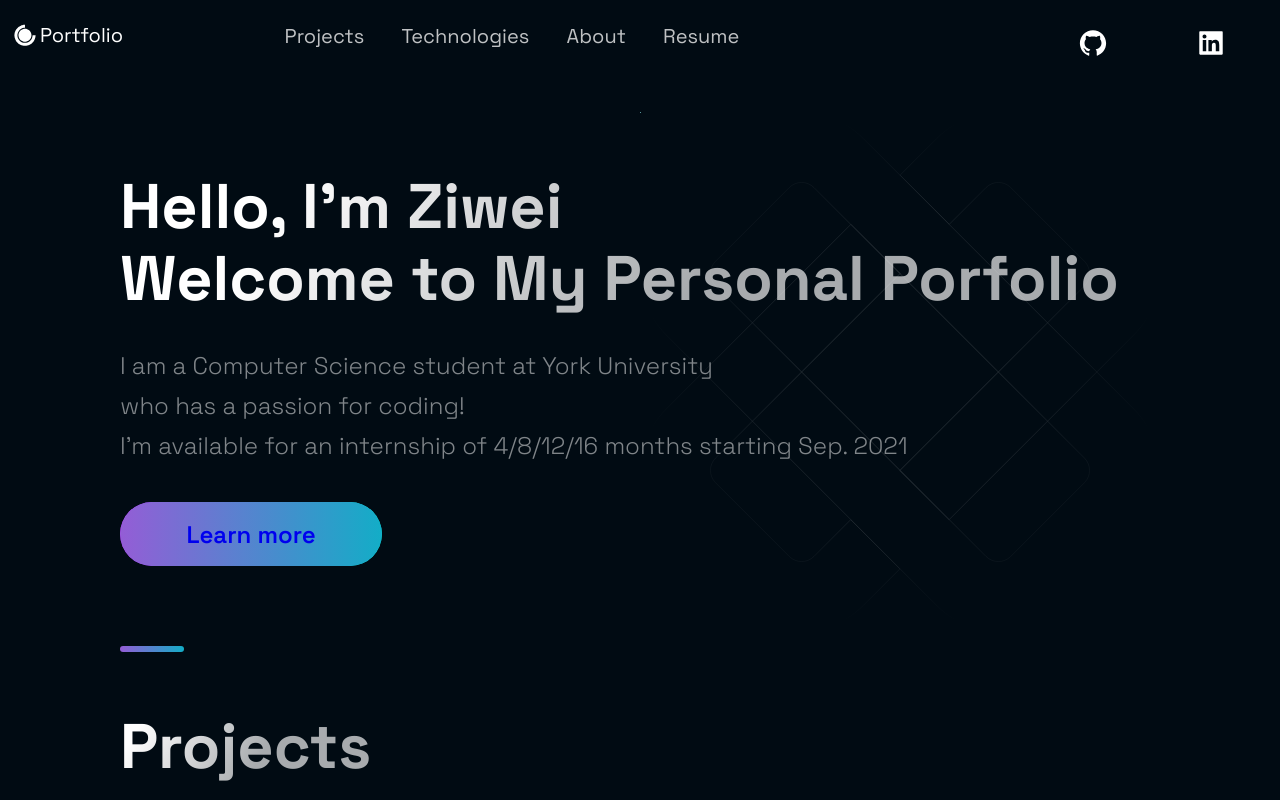
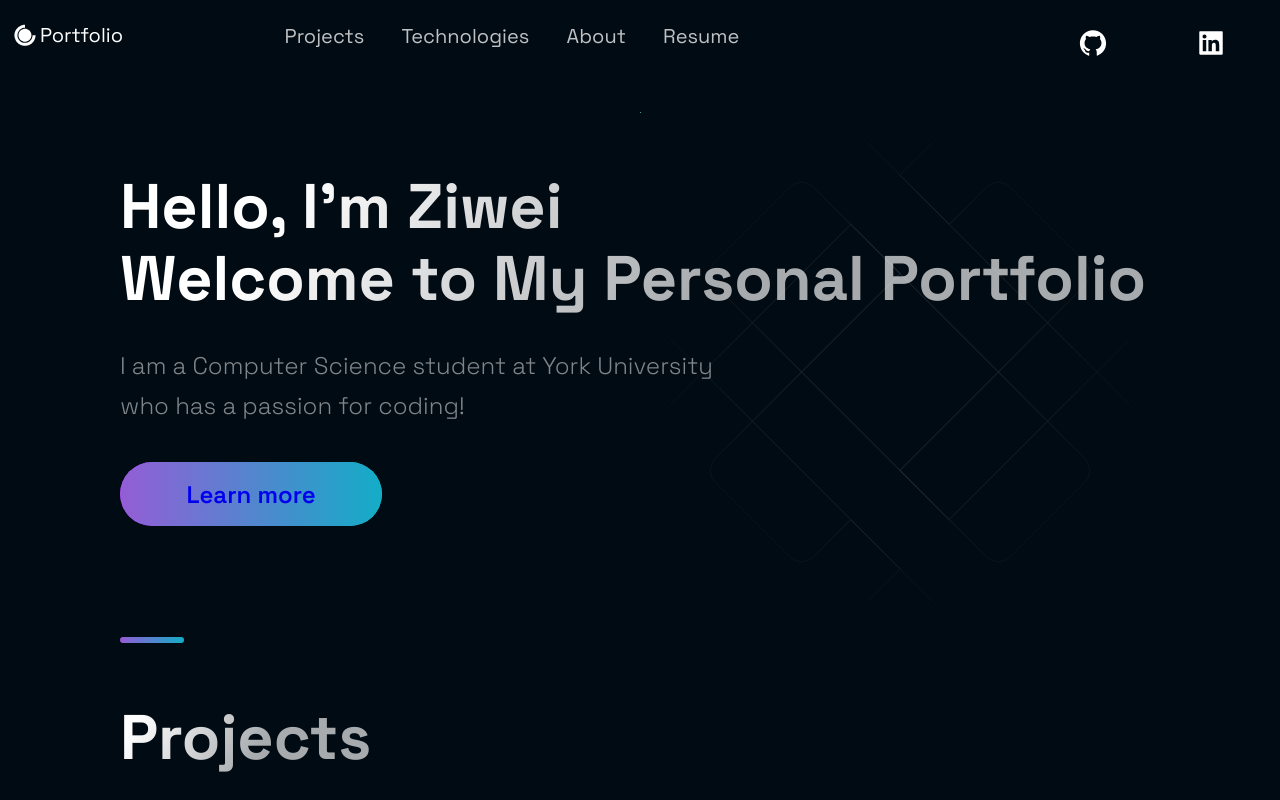
Before and after one commit to iamwangziwei/personal-portfolio, a Next.js app: page / in a window 1280 px wide. Shown: the top 800 px of the page. Built offline with nearby package versions, Linux system fonts and the light colour scheme.

Commit message:
Update Hero.js

```diff
--- a/src/components/Hero/Hero.js
+++ b/src/components/Hero/Hero.js
@@ -14,13 +14,11 @@ const Hero = () => (
     <LeftSection>
       <SectionTitle main center>
         Hello, I'm Ziwei
-        <br></br>Welcome to My Personal Porfolio
+        <br></br>Welcome to My Personal Portfolio
       </SectionTitle>
       <SectionText>
         I am a Computer Science student at York University <br></br>who has a
         passion for coding!
-        <br></br>
-        I'm available for an internship of 4/8/12/16 months starting Sep. 2021
       </SectionText>
       <Button>
         <div>
```
